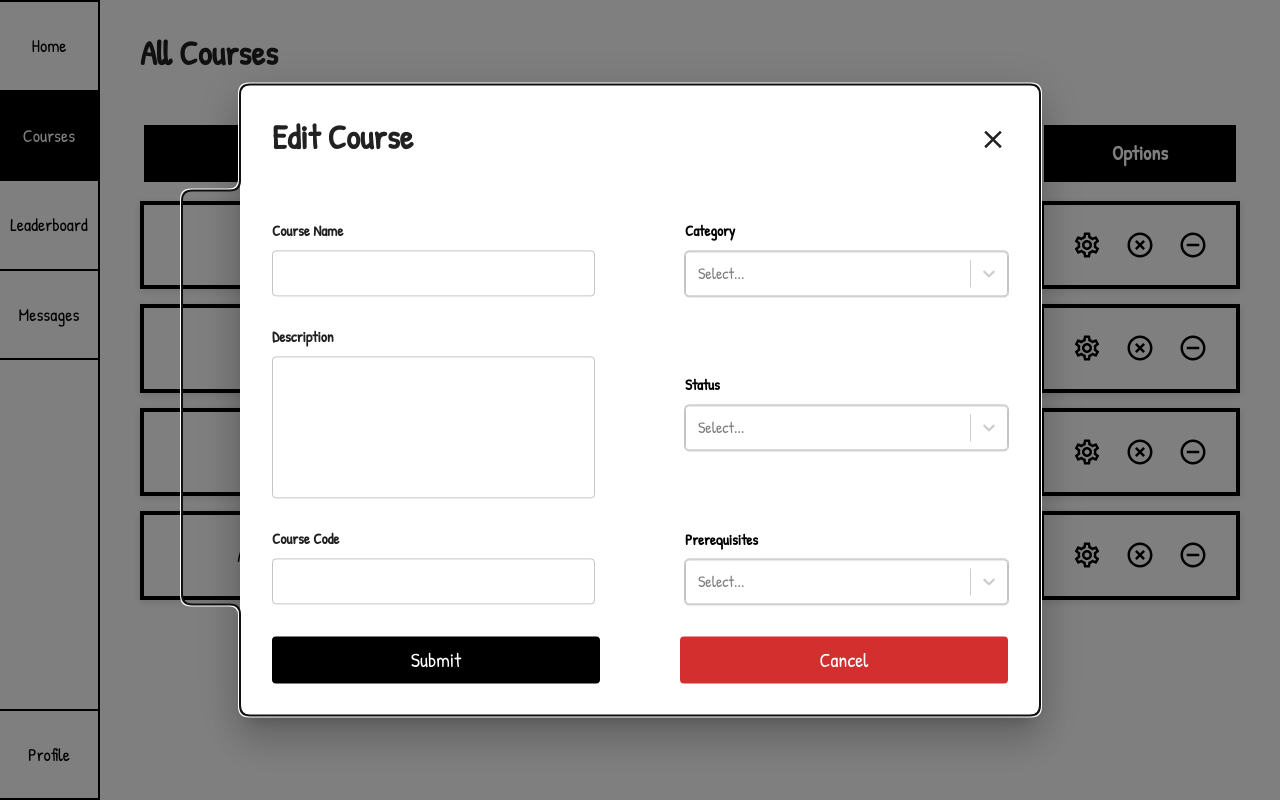
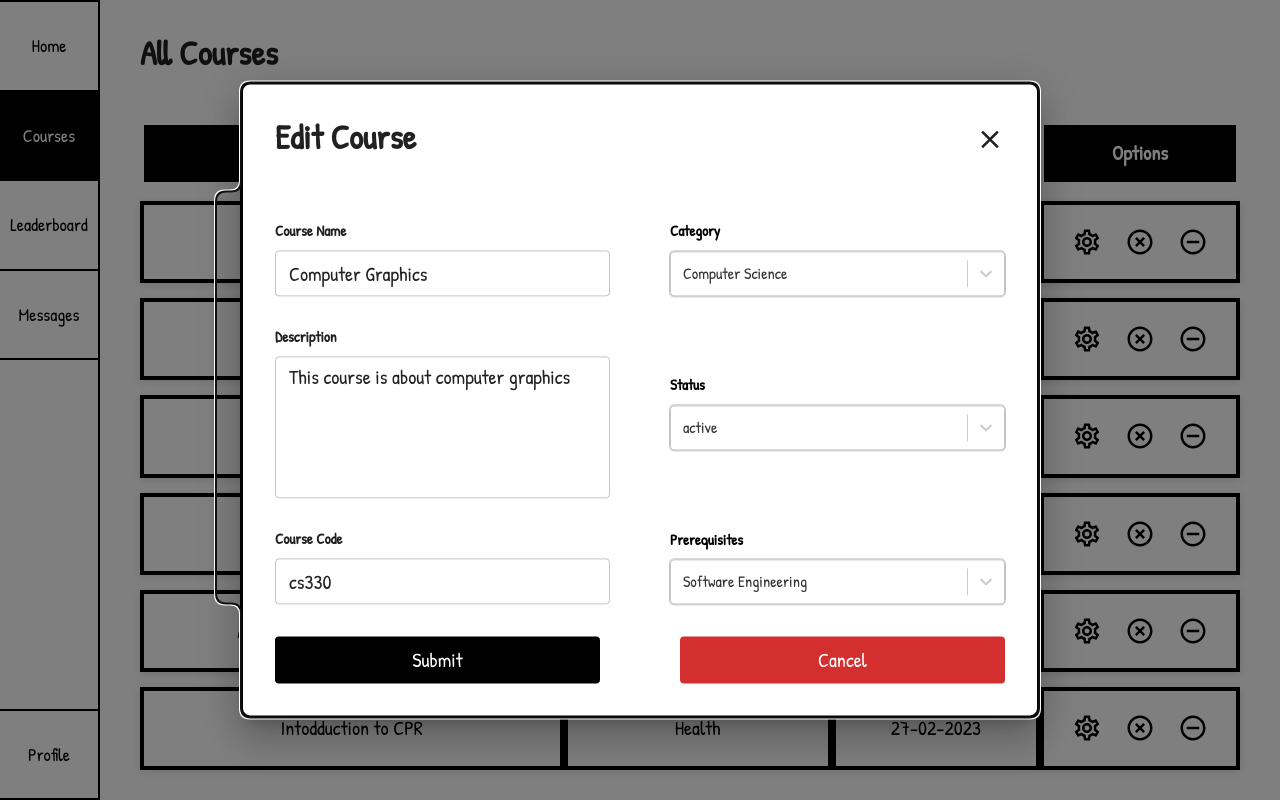
Before and after one commit to wagihmohamed/Cloud-Education, a React (Create React App) app: page /courses in a window 1280 px wide. Both pictures are taken after a click on the icon 1086 px from the left and 244 px from the top of the page. Built offline with nearby package versions, Linux system fonts and the light colour scheme; what country-state-city would draw is missing.

Commit message:
edit course functionality

```diff
--- a/src/components/CoursesTable/index.tsx
+++ b/src/components/CoursesTable/index.tsx
@@ -28,6 +28,11 @@ const CustomTableCell = styled(TableCell)(({ theme }) => ({
 
 export const CoursesTable = () => {
   const [isEditCourseOpen, setIsEditCourseOpen] = useState(false);
+  const [coursesData, setCoursesData] = useState(coursesBodyData);
+  const [selectedCourse, setSelectedCourse] = useState<
+    typeof coursesBodyData[0]
+  >({} as typeof coursesBodyData[0]);
+
   return (
     <>
       <Table
@@ -63,8 +68,9 @@ export const CoursesTable = () => {
           </TableRow>
         </TableHead>
         <TableBody>
-          {coursesBodyData.map((row) => (
+          {coursesData.map((row) => (
             <TableRow
+              key={row.id}
               sx={{
                 boxShadow: "rgba(99, 99, 99, 0.2) 0px 2px 8px 0px",
               }}
@@ -81,6 +87,7 @@ export const CoursesTable = () => {
                     }}
                     onClick={() => {
                       setIsEditCourseOpen(true);
+                      setSelectedCourse(row);
                     }}
                     cursor="pointer"
                     color="primary"
@@ -108,6 +115,8 @@ export const CoursesTable = () => {
         </TableBody>
       </Table>
       <EditCourseModal
+        handleSave={setCoursesData}
+        editedCourse={selectedCourse}
         handleClose={() => {
           setIsEditCourseOpen(false);
         }}
--- a/src/components/CustomSelect/index.tsx
+++ b/src/components/CustomSelect/index.tsx
@@ -8,6 +8,8 @@ interface CustomSelectProps {
   label?: string;
   error?: boolean;
   helperText?: string;
+  value?: { label: string; value: string };
+  disabled?: boolean;
 }
 
 export const CustomSelect = ({
@@ -17,6 +19,8 @@ export const CustomSelect = ({
   label,
   error,
   helperText,
+  disabled,
+  value,
 }: CustomSelectProps) => {
   return (
     <>
@@ -36,6 +40,8 @@ export const CustomSelect = ({
         </Typography>
       )}
       <Select
+        value={value}
+        isDisabled={disabled}
         styles={{
           control: (provided) => ({
             ...provided,
--- a/src/components/EditCourseModal/index.tsx
+++ b/src/components/EditCourseModal/index.tsx
@@ -4,17 +4,81 @@ import CloseOutlinedIcon from "@mui/icons-material/CloseOutlined";
 import { CustomTextField } from "../CustomTextField";
 import { CustomSelect } from "../CustomSelect";
 import { CustomButton } from "../CustomButton";
-import { allCourses, coursesCategoryOptions, courseStatus } from "../../mockup";
+import {
+  allCourses,
+  coursesBodyData,
+  coursesCategoryOptions,
+  courseStatus,
+} from "../../mockup";
+import { useFormik } from "formik";
+import * as yup from "yup";
 
 interface EditCourseModalProps {
   open: boolean;
   handleClose: () => void;
+  editedCourse: typeof coursesBodyData[0];
+  handleSave: React.Dispatch<React.SetStateAction<typeof coursesBodyData>>;
 }
 
 export const EditCourseModal = ({
   handleClose,
   open,
+  editedCourse,
+  handleSave,
 }: EditCourseModalProps) => {
+  const formik = useFormik({
+    enableReinitialize: true,
+    initialValues: {
+      courseName: editedCourse?.courseName || "",
+      category: {
+        value: editedCourse?.category || "",
+        label: editedCourse?.category || "",
+      },
+      description: editedCourse?.description || "",
+      courseStatus: {
+        value: editedCourse?.status || "",
+        label: editedCourse?.status || "",
+      },
+      courseCode: editedCourse?.courseCode || "",
+      prerequisites: {
+        value:
+          allCourses.find(
+            (course) => course.value === editedCourse?.prerequisites
+          )?.value || "",
+        label:
+          allCourses.find(
+            (course) => course.value === editedCourse?.prerequisites
+          )?.label || "",
+      },
+    },
+    validationSchema: yup.object({}),
+    onSubmit: (values) => {
+      handleSave((prev) => {
+        const newCourses = prev.map((course) => {
+          if (course.courseCode === editedCourse.courseCode) {
+            return {
+              ...course,
+              courseName: values.courseName,
+              category: values.category.label,
+              description: values.description,
+              status: values.courseStatus.label,
+              courseCode: values.courseCode,
+              prerequisites: values.prerequisites.value || "",
+            };
+          }
+          return course;
+        });
+        return newCourses;
+      });
+      handleClose();
+    },
+  });
+
+  const handleCloseModal = () => {
+    handleClose();
+    formik.resetForm();
+  };
+
   return (
     <Modal
       open={open}
@@ -33,6 +97,7 @@ export const EditCourseModal = ({
           boxShadow: 24,
           p: 4,
           borderRadius: "10px",
+          border: "3px solid #000",
         }}
       >
         <Stack direction="row" justifyContent="space-between">
@@ -40,7 +105,7 @@ export const EditCourseModal = ({
             Edit Course
           </Typography>
           <CloseOutlinedIcon
-            onClick={handleClose}
+            onClick={handleCloseModal}
             sx={{
               width: "30px",
               height: "30px",
@@ -49,41 +114,75 @@ export const EditCourseModal = ({
             }}
           />
         </Stack>
+        <form onSubmit={formik.handleSubmit}>
           <Grid
             container
             mt={4}
             alignItems="center"
-          columnSpacing="90px"
+            columnSpacing="60px"
             rowSpacing="20px"
           >
             <Grid item xs={6}>
-            <CustomTextField withLabel label="Course Name" />
+              <CustomTextField
+                value={formik.values.courseName}
+                id="courseName"
+                name="courseName"
+                onChange={formik.handleChange}
+                withLabel
+                label="Course Name"
+              />
             </Grid>
             <Grid item xs={6}>
               <CustomSelect
-              onChange={() => {}}
+                onChange={(e: { label: string; value: string }) => {
+                  formik.setFieldValue("category", e);
+                }}
+                value={formik.values.category}
                 options={coursesCategoryOptions}
                 withLabel
                 label="Category"
               />
             </Grid>
             <Grid item xs={6}>
-            <CustomTextField multiline rows={5} withLabel label="Description" />
+              <CustomTextField
+                value={formik.values.description}
+                id="description"
+                name="description"
+                onChange={formik.handleChange}
+                multiline
+                rows={5}
+                withLabel
+                label="Description"
+              />
             </Grid>
             <Grid item xs={6}>
               <CustomSelect
-              onChange={() => {}}
+                onChange={(e: { label: string; value: string }) => {
+                  formik.setFieldValue("courseStatus", e);
+                }}
+                value={formik.values.courseStatus}
                 options={courseStatus}
                 withLabel
                 label="Status"
               />
             </Grid>
             <Grid item xs={6}>
-            <CustomTextField withLabel label="Course Code" />
+              <CustomTextField
+                value={formik.values.courseCode}
+                id="courseCode"
+                name="courseCode"
+                onChange={formik.handleChange}
+                withLabel
+                label="Course Code"
+              />
             </Grid>
             <Grid item xs={6}>
               <CustomSelect
-              onChange={() => {}}
+                onChange={(e: { label: string; value: string }) => {
+                  formik.setFieldValue("prerequisites", e);
+                }}
+                value={formik.values.prerequisites}
+                disabled={formik.values.prerequisites.value === ""}
                 options={allCourses}
                 withLabel
                 label="Prerequisites"
@@ -91,13 +190,20 @@ export const EditCourseModal = ({
             </Grid>
           </Grid>
           <Stack direction="row" gap={10} justifyContent="space-between" mt={4}>
-          <CustomButton fullWidth color="error">
+            <CustomButton type="submit" fullWidth color="error">
               Submit
             </CustomButton>
-          <CustomButton color="warning" fullWidth warning>
+            <CustomButton
+              onClick={handleCloseModal}
+              type="button"
+              color="warning"
+              fullWidth
+              warning
+            >
               Cancel
             </CustomButton>
           </Stack>
+        </form>
       </Box>
     </Modal>
   );
--- a/src/components/NotificationList/index.tsx
+++ b/src/components/NotificationList/index.tsx
@@ -22,6 +22,7 @@ export const NotificationList = ({
             bgcolor: "white",
             border: "3px solid #000",
           }}
+          key={message.id}
         >
           <Typography
             key={message.id}
--- a/src/mockup/coursesBodyData.ts
+++ b/src/mockup/coursesBodyData.ts
@@ -4,23 +4,65 @@ export const coursesBodyData = [
     courseName: "Computer Graphics",
     category: "Computer Science",
     lastUpdated: "27-02-2023",
+    categoryId: "development",
+    description: "This course is about computer graphics",
+    prerequisites: "cs321",
+    courseCode: "cs330",
+    status: "active",
   },
   {
     id: "2",
     courseName: "Computer Science",
     category: "Computer Science",
     lastUpdated: "01-02-2023",
+    categoryId: "development",
+    description: "This course is about computer science",
+    prerequisites: "cs322",
+    courseCode: "cs321",
+    status: "active",
   },
   {
     id: "3",
     courseName: "Design Patterns",
     category: "Computer Science",
     lastUpdated: "12-02-2023",
+    categoryId: "1",
+    description: "This course is about design patterns",
+    prerequisites: "cs329",
+    courseCode: "cs331",
+    status: "active",
   },
   {
     id: "4",
+    courseName: "Music Theory",
+    category: "Music",
+    lastUpdated: "12-02-2023",
+    categoryId: "music",
+    description: "This course is about music theory",
+    prerequisites: "cs332",
+    courseCode: "cs333",
+    status: "inactive",
+  },
+  {
+    id: "5",
     courseName: "Algorithms and Data Structures",
     category: "Computer Science",
     lastUpdated: "27-02-2023",
+    categoryId: "1",
+    description: "This course is about algorithms and data structures",
+    prerequisites: "none",
+    courseCode: "cs322",
+    status: "inactive",
+  },
+  {
+    id: "6",
+    courseName: "Intodduction to CPR",
+    category: "Health",
+    lastUpdated: "27-02-2023",
+    categoryId: "1",
+    description: "This course is about CPR",
+    prerequisites: "none",
+    courseCode: "cs334",
+    status: "active",
   },
 ];
```
Lines whose indentation alone changed are shown as unchanged.
